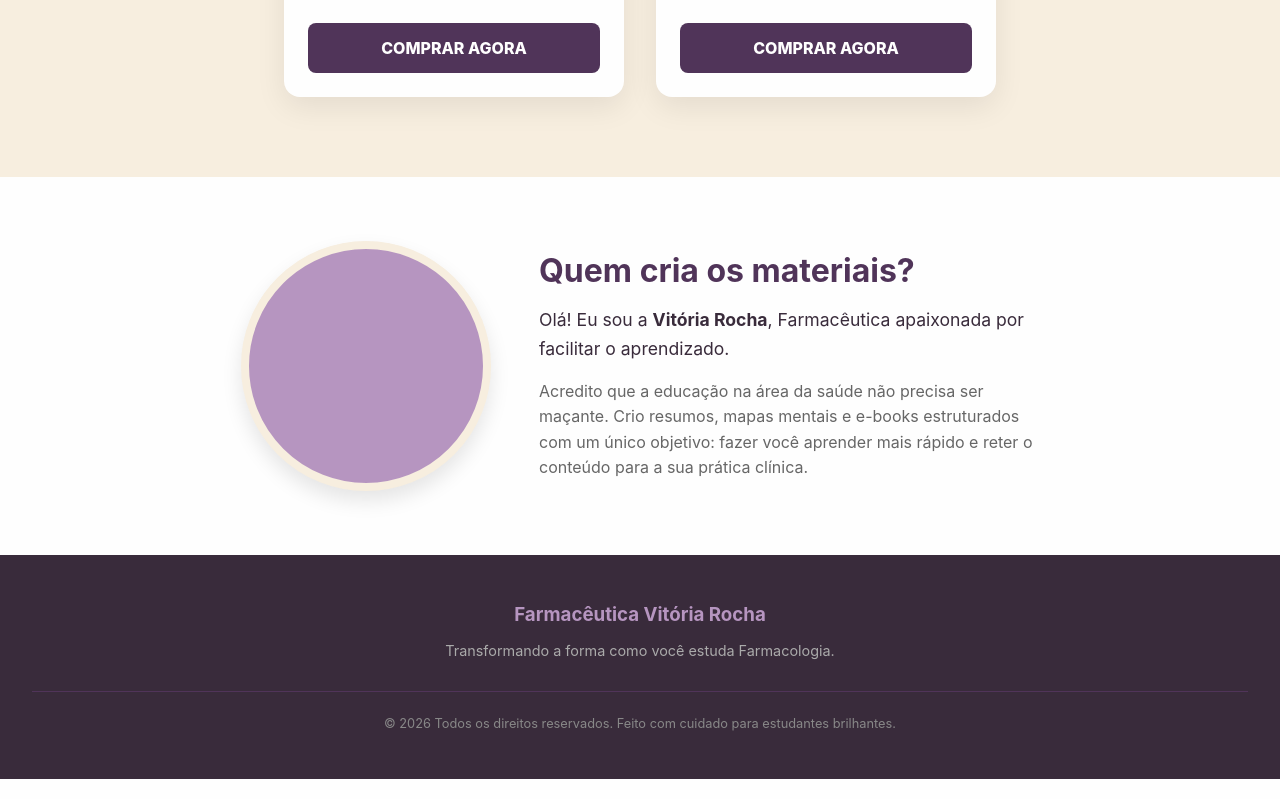
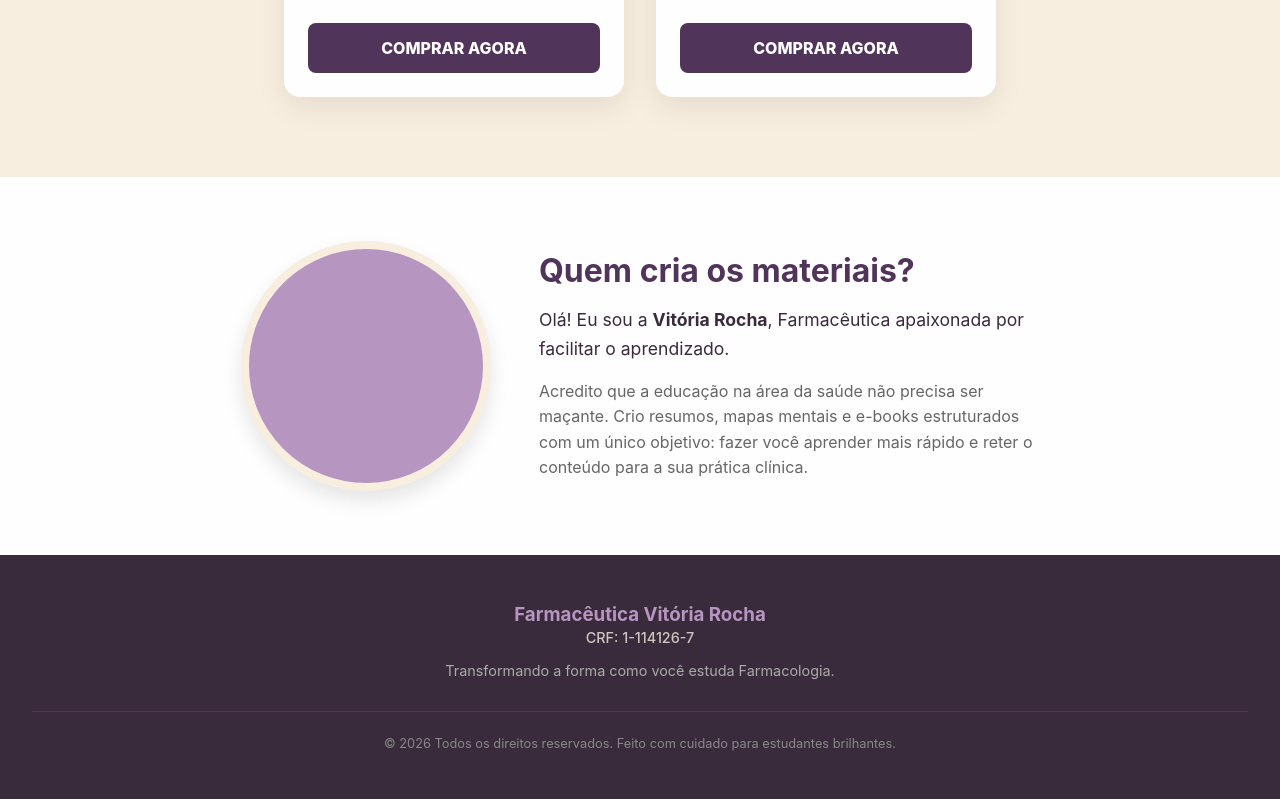
Before and after one commit to gabrielFcarrasco/Vitoria-Rocha-Farma, a React (Vite) app: page / in a window 1280 px wide. Shown: the part 2010-2809 px from the top of the page. Built offline with nearby package versions, Linux system fonts and the light colour scheme.

Commit message:
Adição do CRF.tsx

```diff
--- a/src/pages/Home.tsx
+++ b/src/pages/Home.tsx
@@ -162,15 +162,17 @@ export function Home() {
         </div>
       </section>
 
-      {/* 7. FOOTER */}
+            {/* 7. FOOTER */}
       <footer style={{ backgroundColor: 'var(--cor-texto-escuro)', color: 'var(--cor-creme)', textAlign: 'center', padding: '3rem 2rem' }}>
-        <h3 style={{ marginBottom: '1rem', color: 'var(--cor-lilas)' }}>Farmacêutica Vitória Rocha</h3>
+        <h3 style={{ marginBottom: '0.2rem', color: 'var(--cor-lilas)' }}>Farmacêutica Vitória Rocha</h3>
+        <p style={{ fontSize: '0.9rem', color: 'var(--cor-creme)', opacity: 0.8, marginBottom: '1rem', fontWeight: '500' }}>
+          CRF: 1-114126-7
+        </p>
         <p style={{ fontSize: '0.9rem', color: '#aaa', marginBottom: '2rem' }}>Transformando a forma como você estuda Farmacologia.</p>
         <div style={{ borderTop: '1px solid #503459', paddingTop: '1.5rem', fontSize: '0.8rem', color: '#888' }}>
           © 2026 Todos os direitos reservados. Feito com cuidado para estudantes brilhantes.
         </div>
       </footer>
-
     </div>
   );
 }
```
